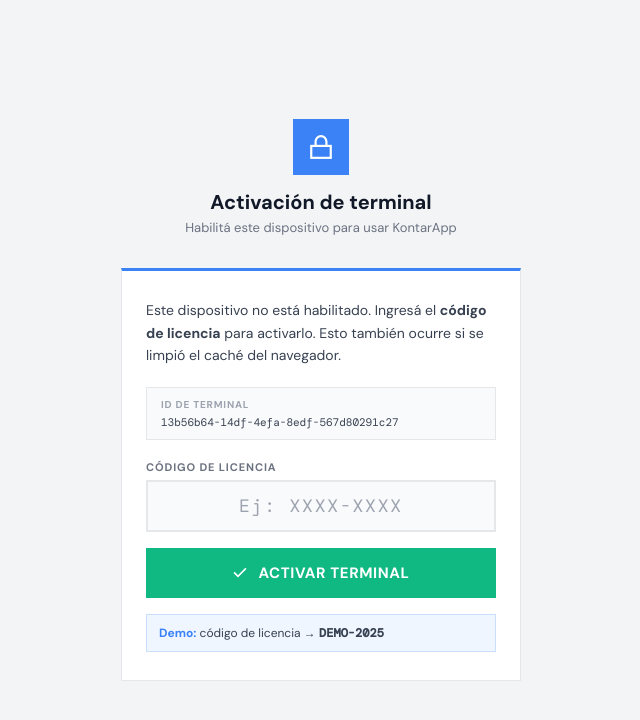
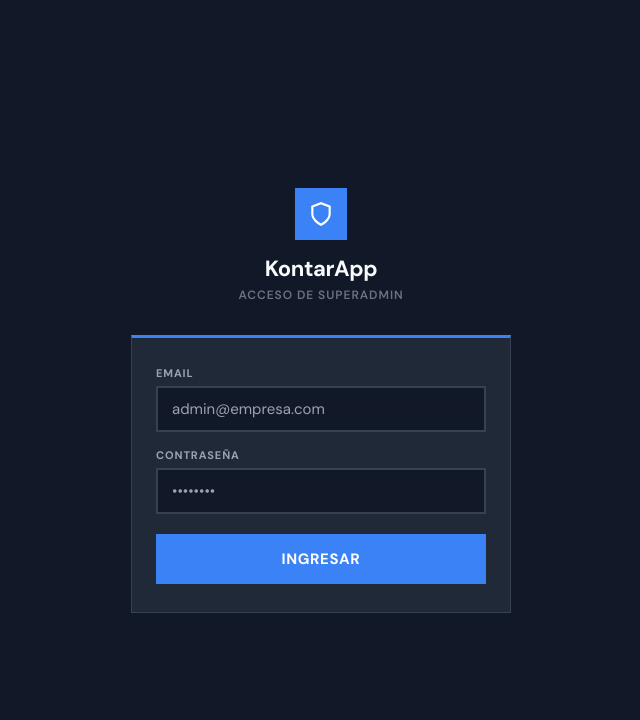
Before and after one commit to JesusNodo1/KontarApp, a React (Vite) app: page /licencias/login in a window 1280 px wide. Before the commit this address led to /activate. Shown: the top 720 px of the page, without its empty margins (319-959 px from the left). Built offline with nearby package versions, Linux system fonts and the light colour scheme; no server answers; the database is empty.

Commit message:
licencias

```diff
--- a/src/App.jsx
+++ b/src/App.jsx
@@ -12,9 +12,10 @@
 import UsuariosScreen   from './pages/admin/UsuariosScreen'
 import InventariosScreen  from './pages/admin/InventariosScreen'
 import SucursalesScreen  from './pages/admin/SucursalesScreen'
-import SuperadminLayout   from './pages/superadmin/SuperadminLayout'
-import LicenciasScreen    from './pages/superadmin/LicenciasScreen'
-import SuperadminsScreen  from './pages/superadmin/SuperadminsScreen'
+import SuperadminLayout       from './pages/superadmin/SuperadminLayout'
+import LicenciasScreen        from './pages/superadmin/LicenciasScreen'
+import SuperadminsScreen      from './pages/superadmin/SuperadminsScreen'
+import SuperadminLoginScreen  from './pages/superadmin/SuperadminLoginScreen'
 
 export default function App() {
   return (
@@ -57,7 +58,10 @@
             <Route path="sucursales"  element={<SucursalesScreen />} />
           </Route>
 
-          {/* Superadmin */}
+          {/* Superadmin login (público) */}
+          <Route path="/licencias/login" element={<SuperadminLoginScreen />} />
+
+          {/* Superadmin panel (protegido) */}
           <Route
             path="/licencias"
             element={
--- a/src/components/PrivateRoute.jsx
+++ b/src/components/PrivateRoute.jsx
@@ -4,7 +4,10 @@
 export default function PrivateRoute({ children, requiredRole }) {
   const { user } = useAuth()
 
-  if (!user) return <Navigate to="/login" replace />
+  if (!user) {
+    const dest = requiredRole === 'superadmin' ? '/licencias/login' : '/login'
+    return <Navigate to={dest} replace />
+  }
 
   if (requiredRole && user.rol !== requiredRole) {
     const dest = user.rol === 'admin' ? '/admin' : user.rol === 'superadmin' ? '/licencias' : '/contador'
--- a/src/pages/auth/LoginScreen.jsx
+++ b/src/pages/auth/LoginScreen.jsx
@@ -12,11 +12,11 @@
   const { user, signIn } = useAuth()
   const navigate = useNavigate()
 
-  const destino = rol => rol === 'admin' ? '/admin' : rol === 'superadmin' ? '/licencias' : '/contador'
+  const destino = rol => rol === 'admin' ? '/admin' : '/contador'
 
-  // Redirigir si ya hay sesión activa
+  // Redirigir si ya hay sesión activa (solo admin/contador)
   useEffect(() => {
-    if (user) navigate(destino(user.rol), { replace: true })
+    if (user && user.rol !== 'superadmin') navigate(destino(user.rol), { replace: true })
   }, [user])
 
   const handleSubmit = async e => {
@@ -25,11 +25,13 @@
     setError(''); setLoading(true)
     try {
       const userData = await login(email, password)
+      if (userData.rol === 'superadmin') {
+        // Superadmin no puede acceder por aquí — cerrar sesión
+        await import('../../services/supabase').then(m => m.supabase.auth.signOut())
+        setError('Esta cuenta es de superadmin. Ingresá desde /licencias')
+        return
+      }
       signIn(userData)
-      // Superadmin no necesita terminal activada
-      if (userData.rol === 'superadmin') {
-        navigate('/licencias', { replace: true }); return
-      }
       const activo = await checkTerminal()
       navigate(activo ? destino(userData.rol) : '/activate', { replace: true })
     } catch (err) {
--- a/src/pages/auth/TerminalGate.jsx
+++ b/src/pages/auth/TerminalGate.jsx
@@ -10,9 +10,6 @@
 
   useEffect(() => {
     getDeviceId()
-
-    // Superadmin no necesita terminal registrada — va directo a su panel
-    if (user?.rol === 'superadmin') { setStatus('superadmin'); return }
 
     checkTerminal()
       .then(registered => {
@@ -35,7 +32,6 @@
     )
   }
 
-  if (status === 'superadmin') return <Navigate to="/licencias" replace />
   if (status === 'admin')    return <Navigate to="/admin"    replace />
   if (status === 'contador') return <Navigate to="/contador" replace />
   if (status === 'registered') return <Navigate to="/login"  replace />
--- /dev/null
+++ b/src/pages/superadmin/SuperadminLoginScreen.jsx
@@ -0,0 +1,104 @@
+import { useState, useEffect } from 'react'
+import { useNavigate } from 'react-router-dom'
+import { useAuth } from '../../context/AuthContext'
+import { login } from '../../services/auth'
+import { supabase } from '../../services/supabase'
+import { B } from '../../constants/theme'
+
+export default function SuperadminLoginScreen() {
+  const [email,    setEmail]    = useState('')
+  const [password, setPassword] = useState('')
+  const [loading,  setLoading]  = useState(false)
+  const [error,    setError]    = useState('')
+  const { user, signIn } = useAuth()
+  const navigate = useNavigate()
+
+  // Si ya hay sesión de superadmin, ir al panel
+  useEffect(() => {
+    if (user?.rol === 'superadmin') navigate('/licencias', { replace: true })
+  }, [user])
+
+  const handleSubmit = async e => {
+    e.preventDefault()
+    if (!email || !password) { setError('Completá todos los campos.'); return }
+    setError(''); setLoading(true)
+    try {
+      const userData = await login(email, password)
+      if (userData.rol !== 'superadmin') {
+        // No es superadmin — cerrar sesión y bloquear
+        await supabase.auth.signOut()
+        setError('Esta cuenta no tiene acceso de superadmin.')
+        return
+      }
+      signIn(userData)
+      navigate('/licencias', { replace: true })
+    } catch (err) {
+      setError(err.message)
+    } finally {
+      setLoading(false)
+    }
+  }
+
+  return (
+    <div style={{ minHeight: '100vh', background: '#111827', display: 'flex', flexDirection: 'column', alignItems: 'center', justifyContent: 'center', padding: '24px 16px' }}>
+
+      {/* logo */}
+      <div style={{ marginBottom: 32, textAlign: 'center' }}>
+        <div style={{ width: 52, height: 52, background: B, display: 'flex', alignItems: 'center', justifyContent: 'center', margin: '0 auto 14px' }}>
+          <svg width={26} height={26} viewBox="0 0 24 24" fill="none" stroke="#fff" strokeWidth={2} strokeLinecap="square">
+            <path d="M12 22s8-4 8-10V5l-8-3-8 3v7c0 6 8 10 8 10z"/>
+          </svg>
+        </div>
+        <div style={{ fontSize: 22, fontWeight: 700, color: '#F9FAFB', letterSpacing: '-0.02em' }}>KontarApp</div>
+        <div style={{ fontSize: 12, color: '#6B7280', marginTop: 4, letterSpacing: '0.08em', textTransform: 'uppercase', fontWeight: 600 }}>Acceso de superadmin</div>
+      </div>
+
+      {/* card */}
+      <div style={{ background: '#1F2937', border: '1px solid #374151', borderTop: `3px solid ${B}`, width: '100%', maxWidth: 380, padding: '28px 24px' }}>
+        <form onSubmit={handleSubmit} style={{ display: 'flex', flexDirection: 'column', gap: 16 }}>
+          <div>
+            <label style={{ fontSize: 11, fontWeight: 700, letterSpacing: '0.08em', textTransform: 'uppercase', color: '#9CA3AF', display: 'block', marginBottom: 6 }}>
+              Email
+            </label>
+            <input
+              type="email" value={email} onChange={e => setEmail(e.target.value)}
+              placeholder="admin@empresa.com" autoComplete="email"
+              style={{ width: '100%', height: 46, border: '2px solid #374151', padding: '0 14px', fontSize: 15, color: '#F9FAFB', background: '#111827', boxSizing: 'border-box' }}
+              onFocus={e => e.target.style.borderColor = B}
+              onBlur={e => e.target.style.borderColor = '#374151'}
+            />
+          </div>
+
+          <div>
+            <label style={{ fontSize: 11, fontWeight: 700, letterSpacing: '0.08em', textTransform: 'uppercase', color: '#9CA3AF', display: 'block', marginBottom: 6 }}>
+              Contraseña
+            </label>
+            <input
+              type="password" value={password} onChange={e => setPassword(e.target.value)}
+              placeholder="••••••••" autoComplete="current-password"
+              style={{ width: '100%', height: 46, border: '2px solid #374151', padding: '0 14px', fontSize: 15, color: '#F9FAFB', background: '#111827', boxSizing: 'border-box' }}
+              onFocus={e => e.target.style.borderColor = B}
+              onBlur={e => e.target.style.borderColor = '#374151'}
+            />
+          </div>
+
+          {error && (
+            <div style={{ background: '#450A0A', border: '1px solid #7F1D1D', padding: '10px 14px', fontSize: 13, color: '#FCA5A5', fontWeight: 500 }}>
+              ✕ {error}
+            </div>
+          )}
+
+          <button
+            type="submit" disabled={loading}
+            style={{ marginTop: 4, width: '100%', padding: '15px 0', background: loading ? `${B}99` : B, color: '#fff', border: 'none', fontWeight: 700, fontSize: 15, letterSpacing: '0.04em', textTransform: 'uppercase', cursor: loading ? 'not-allowed' : 'pointer', display: 'flex', alignItems: 'center', justifyContent: 'center', gap: 10 }}
+          >
+            {loading
+              ? <><div className="spin" style={{ width: 15, height: 15, border: '2px solid rgba(255,255,255,.3)', borderTopColor: '#fff', borderRadius: '50%' }} /> Ingresando...</>
+              : 'Ingresar'
+            }
+          </button>
+        </form>
+      </div>
+    </div>
+  )
+}
```
